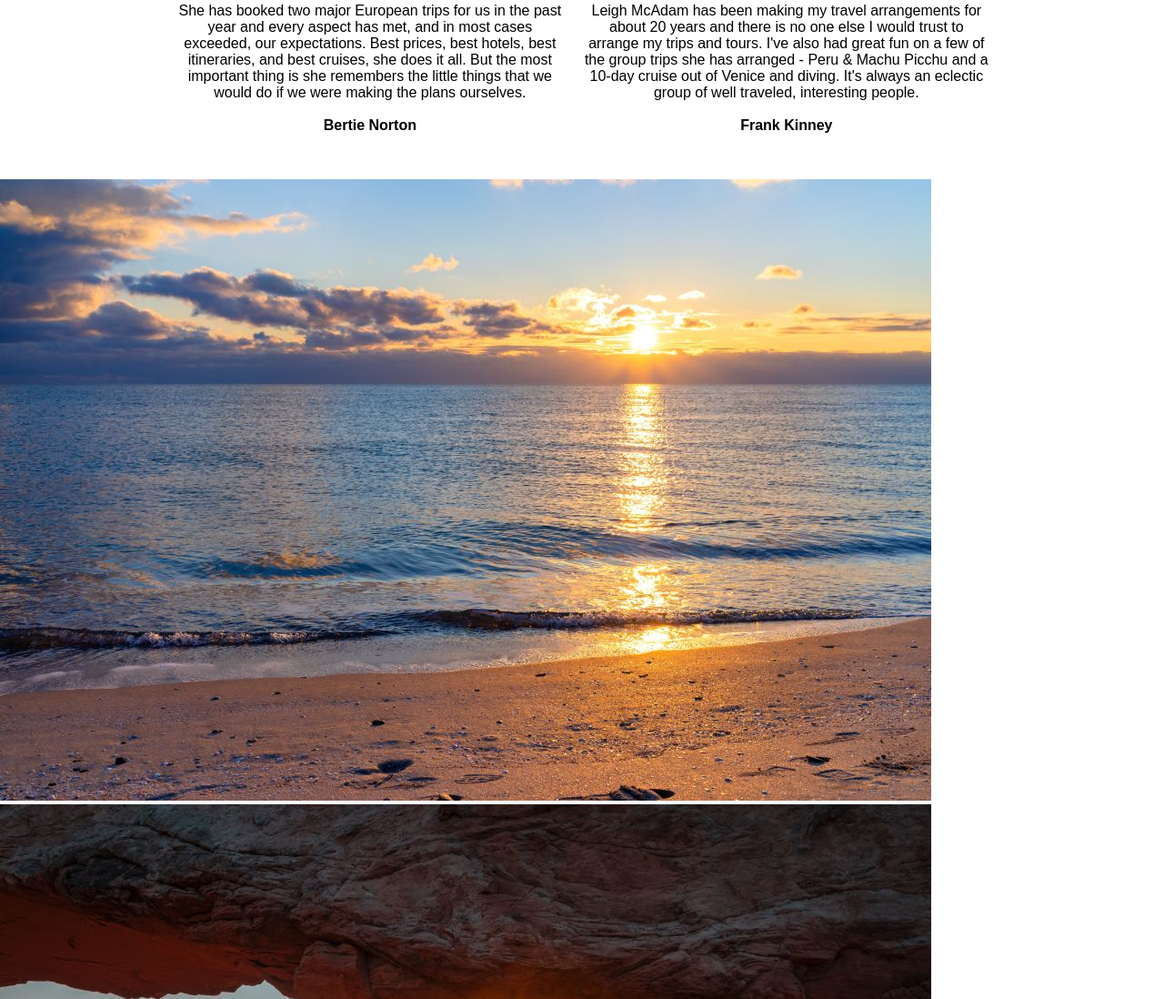
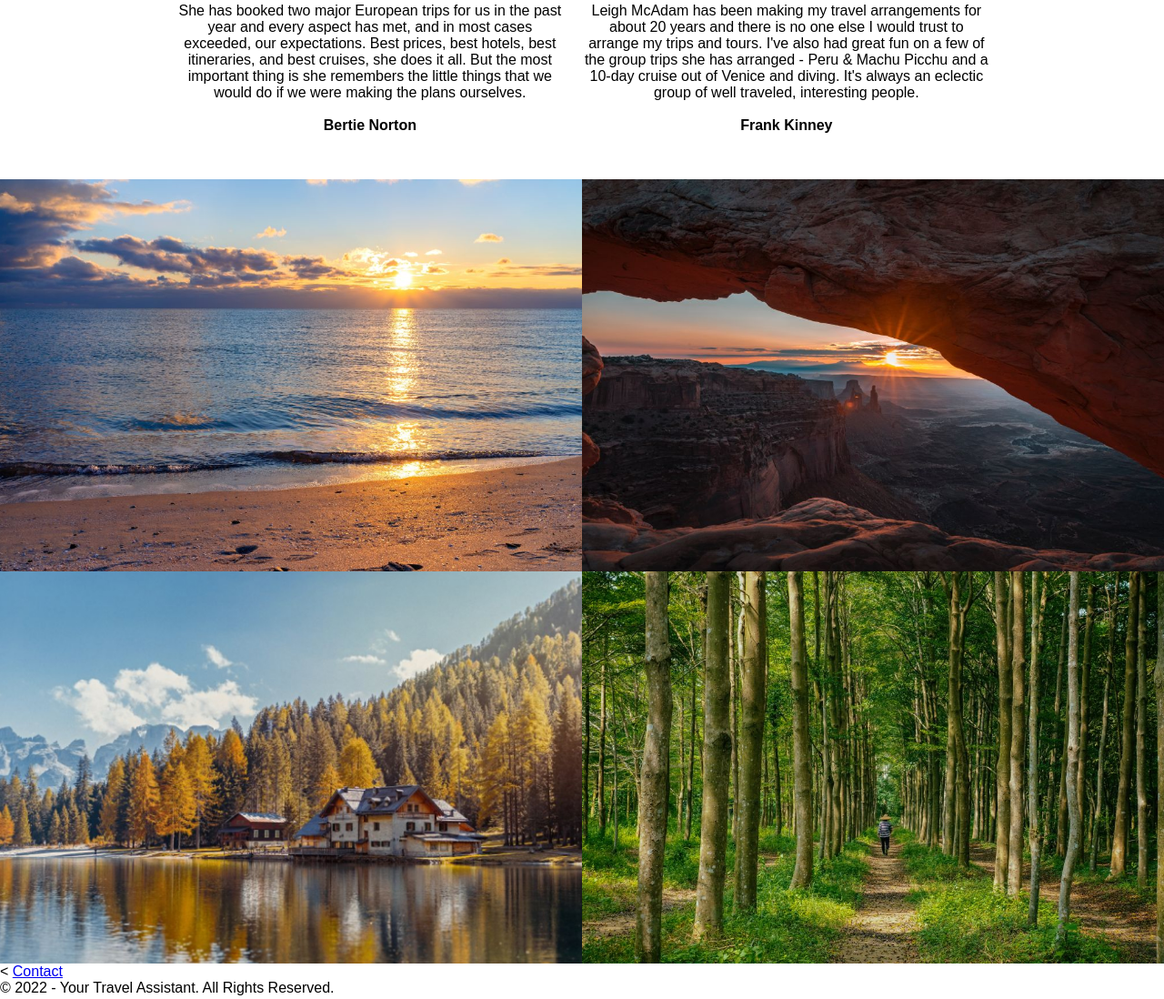
Before and after one commit to savcukova/web---travel-assistant, a plain HTML site: page index.html in a window 1280 px wide. Shown: the part 6700-7798 px from the top of the page at 91% size. Drawn offline with Linux system fonts and the light colour scheme.

Commit message:
photos done

```diff
--- a/index.html
+++ b/index.html
@@ -172,9 +172,8 @@
         </div>
     </div>
 
-    <!-- PICTURES HOTOVO -->
+    <!-- PICTURES -->
     <div class="imgs">
-        <div class="imgs-container">
             <div class="img-container">
                 <img src="./images/alexey-fedenkov-BaCZYH9RLmQ-unsplash.jpg" alt="">
             </div>
@@ -187,7 +186,6 @@
             <div class="img-container">
                 <img src="./images/daniel-tseng-73lmMKhi2U8-unsplash.jpg" alt="">
             </div>
-        </div>
     </div>
 
     <!-- FOOTER HOTOVO -->
--- a/style.css
+++ b/style.css
@@ -278,3 +278,26 @@ img {
         flex-direction: column;
     }
 }
+
+/* PICTURES */
+.imgs {
+    display: flex;
+    flex-wrap: wrap;
+    justify-content: space-between;
+}
+
+.img-container {
+    width: 50%;
+}
+
+.img-container img {
+    width: 100%;
+    height: 100%;
+    object-fit: cover;
+}
+
+@media (max-width: 768px) {
+    .img-container {
+        width: 100%;
+    }
+}
```
